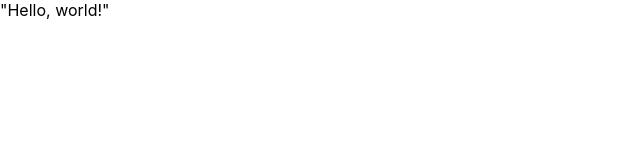
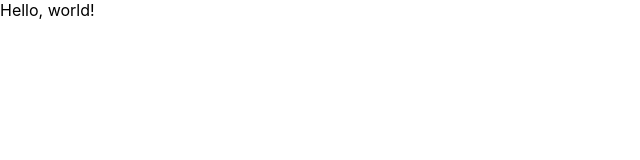
Before and after one commit to dgryboski/app102, a React (Create React App) app: page / in a window 1280 px wide. Shown: the top 160 px of the page, without its empty margins (0-640 px from the left). Built offline with nearby package versions, Linux system fonts and the light colour scheme.

Commit message:
Update App.js

```diff
--- a/src/App.js
+++ b/src/App.js
@@ -3,24 +3,8 @@ import './App.css';
 
 function App() {
   return (
-    <div>"Hello, world!"</div>
+    <div> Hello, world!</div>
 
-    // <div className="App">
-    //   <header className="App-header">
-    //     <img src={logo} className="App-logo" alt="logo" />
-    //     <p>
-    //       Edit <code>src/App.js</code> and save to reload.
-    //     </p>
-    //     <a
-    //       className="App-link"
-    //       href="https://reactjs.org"
-    //       target="_blank"
-    //       rel="noopener noreferrer"
-    //     >
-    //       Learn React
-    //     </a>
-    //   </header>
-    // </div>
   );
 }
 
```
